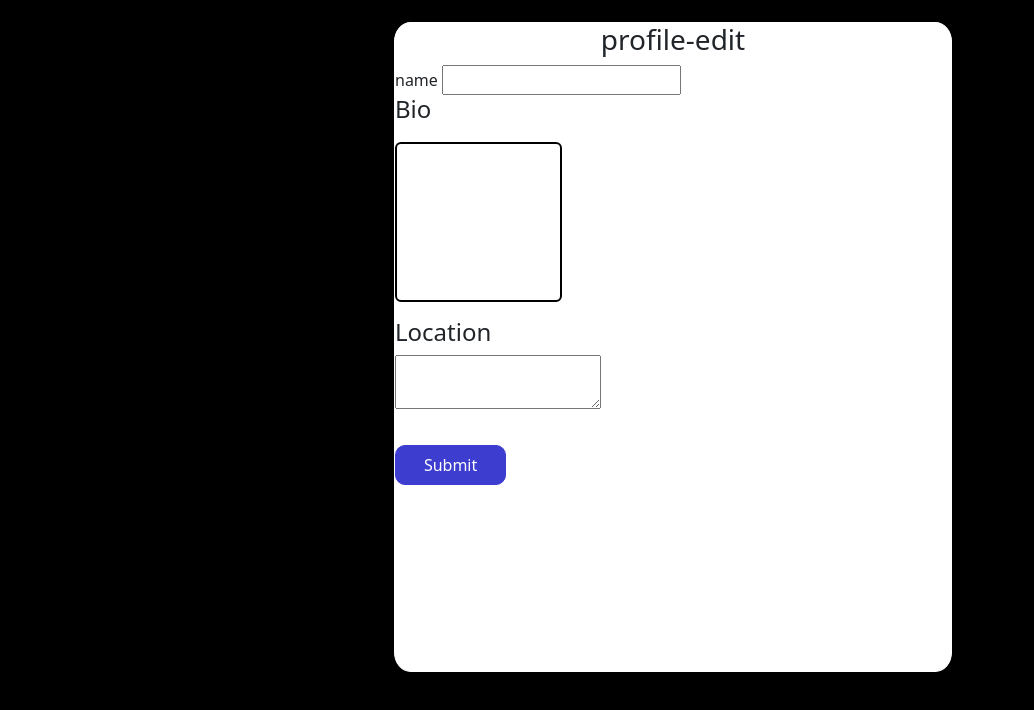
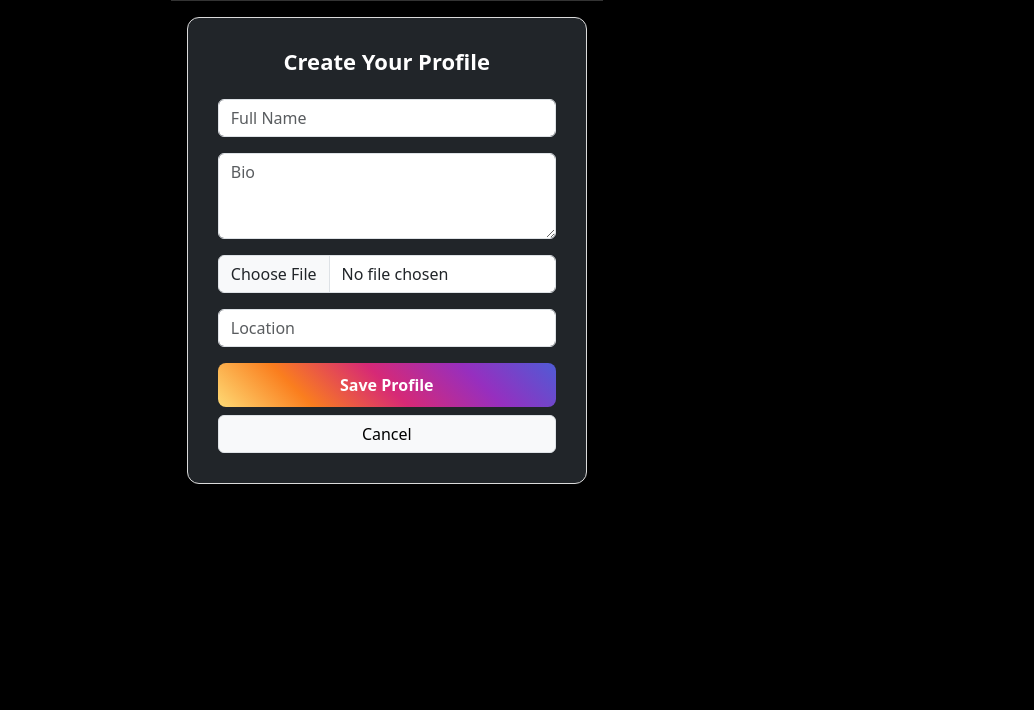
Before and after one commit to dipin112/social-media, a plain HTML site: page edit.html in a window 1280 px wide. Shown: the full height of the page, 246-1280 px from the left. Drawn offline with nearby package versions, Linux system fonts and the light colour scheme.

Commit message:
second commit

```diff
--- a/edit.html
+++ b/edit.html
@@ -41,36 +41,46 @@
    </div>
    <!-- nav-end  -->
 
+   <div class="profile">
+       <div class="profile-form bg-dark text-white">
+            <h3 class="form-title ">Create Your Profile</h3>
+            <form>
 
- <div class="profile-edit">
-   <h3 class="text-center">profile-edit</h3>
-   <form action="">
 
-      <div>
-         <label for="">name</label>
-         <input class="nmbox" type="text">
-      </div>
 
-      <div class="picbox">
+                <div class="mb-3">
+                    <input type="text" class="form-control" id="name" placeholder="Full Name">
+                </div>
 
-         <!-- <div class="picdiv">
-            <img src="" alt="">
-         </div> -->
 
-            <h4 class="nm">Bio</h4>
-            <input class="biobox" type="text">
 
-            <h4 class="nm pt-3">Location</h4>
-            <textarea name="" id=""></textarea>
+                <div class="mb-3">
+                    <textarea class="form-control" id="bio" rows="3" placeholder="Bio"></textarea>
+                </div>
 
-                <div>
-                  <button class="picbtn2">Submit</button>
-              </div>
 
-      </div>
 
-   </form>
- </div>
+                <div class="mb-3">
+                    <input class="form-control" type="file" id="profilePic" accept="image/*">
+                </div>
+
+
+
+
+                <div class="mb-3">
+                    <input type="text" class="form-control" id="location" placeholder="Location">
+                </div>
+
+
+
+
+                <div class="d-grid gap-2">
+                    <button type="submit" class="insta-btn">Save Profile</button>
+                    <a href="post_list.html" class="btn btn-light border">Cancel</a>
+                </div>
+            </form>
+        </div>
+   </div>
 
 </div>
 
--- a/style.css
+++ b/style.css
@@ -142,9 +142,10 @@ body{
 
 /* profile-start */
 
-.profile{
+.profile-main{
   display: flex;
   justify-content: space-around;
+  margin-left: 30%;
 }
 
 .profile-img{
@@ -152,63 +153,40 @@ body{
   height: 150px;
 }
 
-.profile-edit{
-  border: 1px solid white;
-  border-radius: 3%;
-  width: 50%;
-  height: 650px;
-  background-color: white;
-  margin-left: 50%;
-  margin-top: 2%;
+.profile{
+  margin-left: 30%;
 }
 
- .picdiv{
-       width: 10%;
-       border: 1px solid black;
-       height: 70px;
-       margin-left: 40px;
-       margin-top: 20px;
-       border-radius: 100px;
-    }
+.profile-form {
+            max-width: 400px;
+            margin:  auto;
+            padding: 30px;
+            background: #fff;
+            border: 1px solid #dbdbdb;
+            border-radius: 12px;
+        }
 
-     .picdiv > img{
-        width: 100%;
-        height: 100%;
-        border-radius: 50%;
-    }
+        .form-title {
+            text-align: center;
+            margin-bottom: 25px;
+            font-weight: 600;
+            font-size: 22px;
+        }
 
-   .picbtn{
-        margin-left: 170px;
-        margin-top: 40px;
-        width: 60%;
-        height: 40px;
-        background-color: rgb(61, 61, 207);
-        color: white;
-        border-radius: 10px;
-        border: 1px solid  rgb(61, 61, 207);
-    }
+        .insta-btn {
+            background: linear-gradient(45deg, #feda75, #fa7e1e, #d62976, #962fbf, #4f5bd5);
+            border: none;
+            color: white;
+            font-weight: 600;
+            border-radius: 8px;
+            width: 100%;
+            padding: 10px;
+            transition: opacity 0.2s;
+        }
 
-      .biobox{
-        width: 30%;
-       height: 160px;
-       margin-top: 10px;
-       border: black 2px solid;
-       border-radius: 6px;
-
-    }
-
-   .picbtn2{
-
-        margin-top: 30px;
-        width: 20%;
-        height: 40px;
-        background-color: rgb(61, 61, 207);
-        color: white;
-        border-radius: 10px;
-        border: 1px solid  rgb(61, 61, 207)
-
-    }
-
+        .insta-btn:hover {
+            opacity: 0.9;
+        }
 /* profile-end  */
 
 .search{
```
Also changed, not shown: profile.html (+1 -1 lines).
